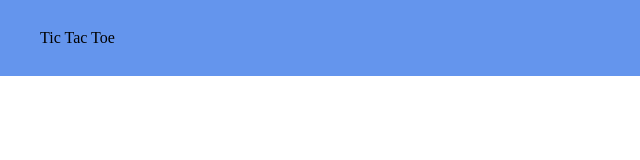
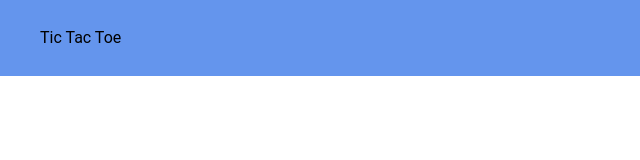
Before and after one commit to patrykyo20/Tic-tac-toe, a website: page index.html in a window 1280 px wide. Shown: the full height of the page, 0-640 px from the left. Drawn offline with Linux system fonts and the light colour scheme.

Commit message:
feat: add "Roboto" font-family to body

```diff
--- a/style.css
+++ b/style.css
@@ -10,6 +10,10 @@
   --background-color: #f5f7f8;
 }
 
+body {
+  font-family: Roboto, sans-serif;
+}
+
 .header {
   padding: 30px 40px;
   background-color: var(--primary-color);
```
